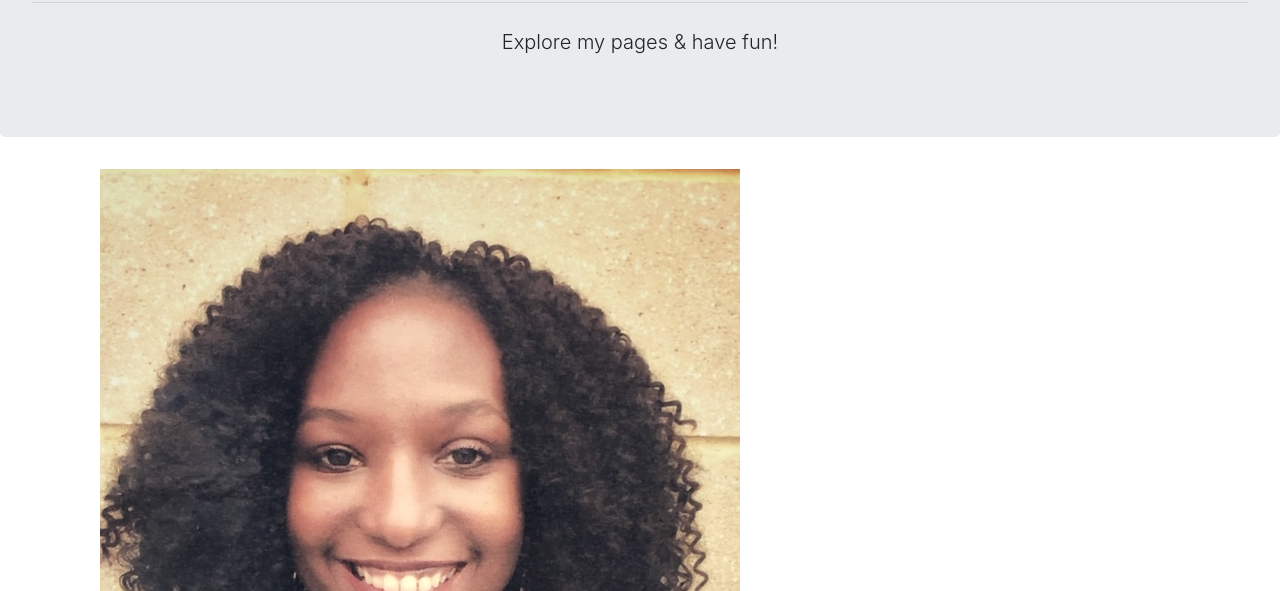
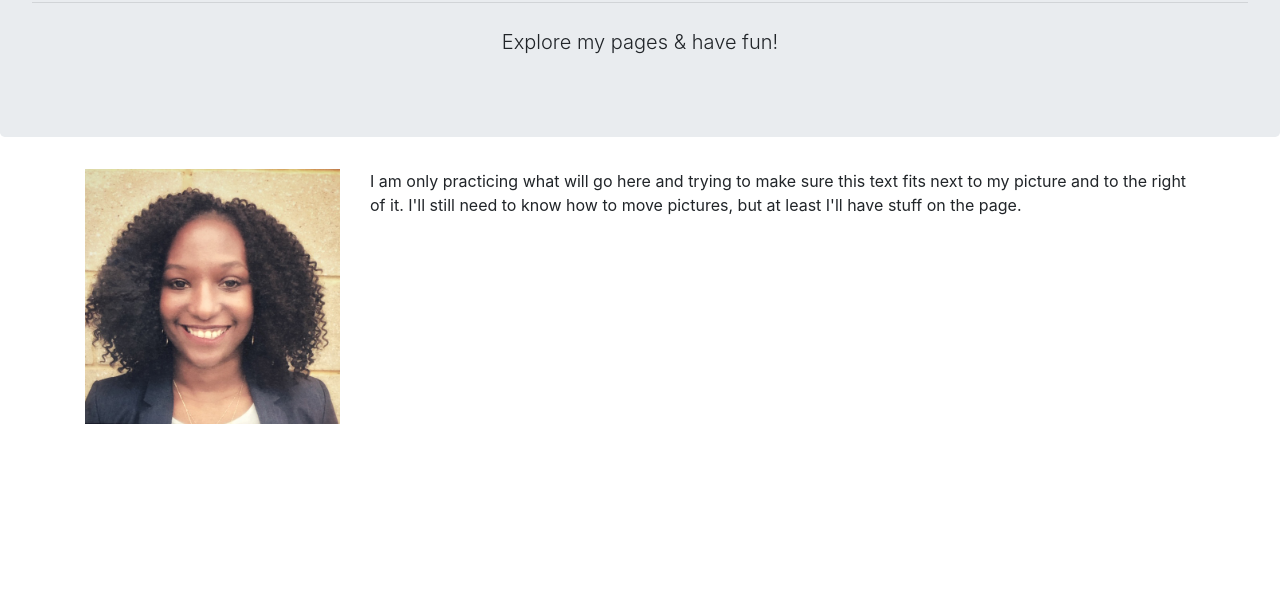
Before and after one commit to cljeanpierre/Responsive-Portfolio, a plain HTML site: page index.html in a window 1280 px wide. Shown: the part 209-800 px from the top of the page. Drawn offline with nearby package versions, Linux system fonts and the light colour scheme.

Commit message:
Adjusted photo size and text to fit into two columns

```diff
--- a/index.html
+++ b/index.html
@@ -43,15 +43,11 @@
 
     <div class="container">
         <div class="row">
-            <div class="col">
-
-            <div class="col">
-                <img src="./assets/images/GW Headshot.jpg" class="img-fluid" alt="Sample photo">
-                <p>I am only practicing what will go here and trying to make sure this text fits next to my picture and to the right of it.  I'll still need to know how to move pictures, but at least I'll have stuff on the page.
+            <div class="col-3">
+                <img class="img-fluid" src="./assets/images/GW Headshot.jpg" class="img-fluid" alt="Headshot photo">
+            </div>
+                <p class="col-9">I am only practicing what will go here and trying to make sure this text fits next to my picture and to the right of it.  I'll still need to know how to move pictures, but at least I'll have stuff on the page.
                 </p>
-            </div>
-
-            </div>
             </div>
         </div>
     </div>
```
